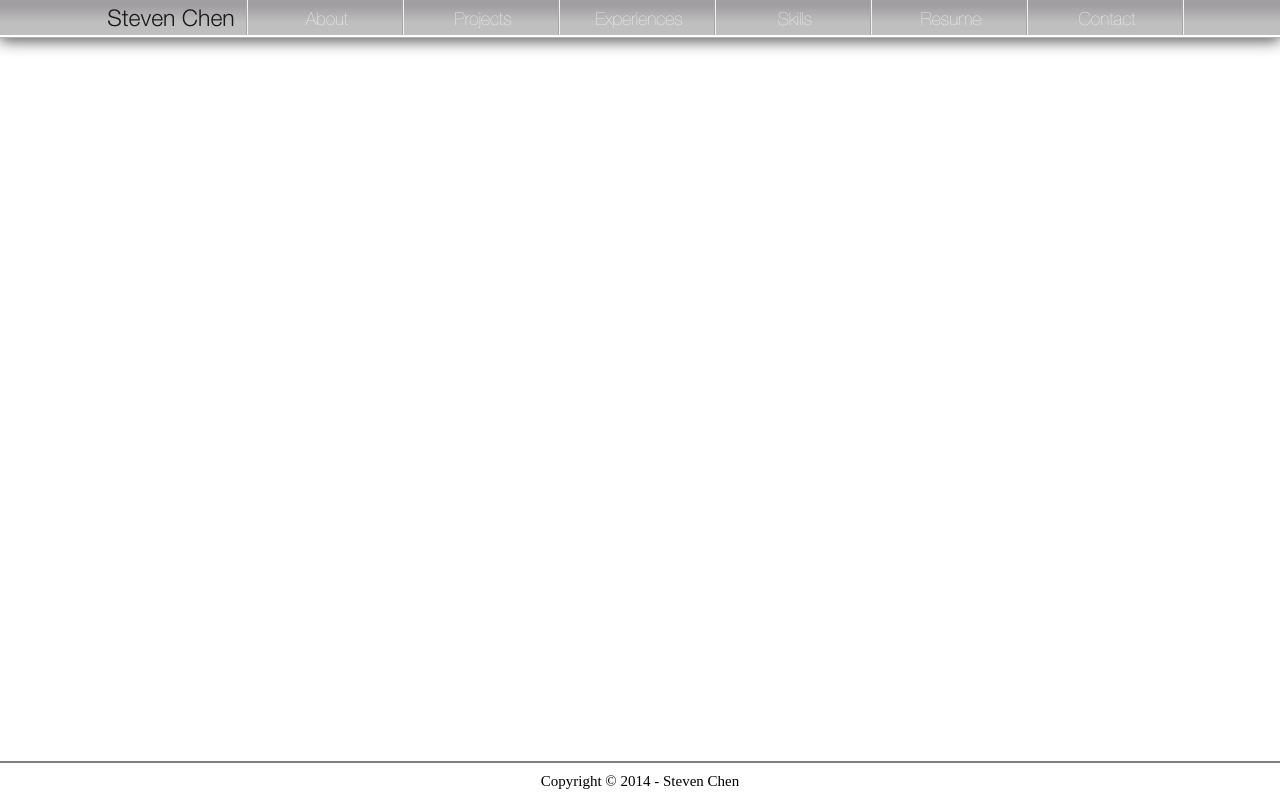
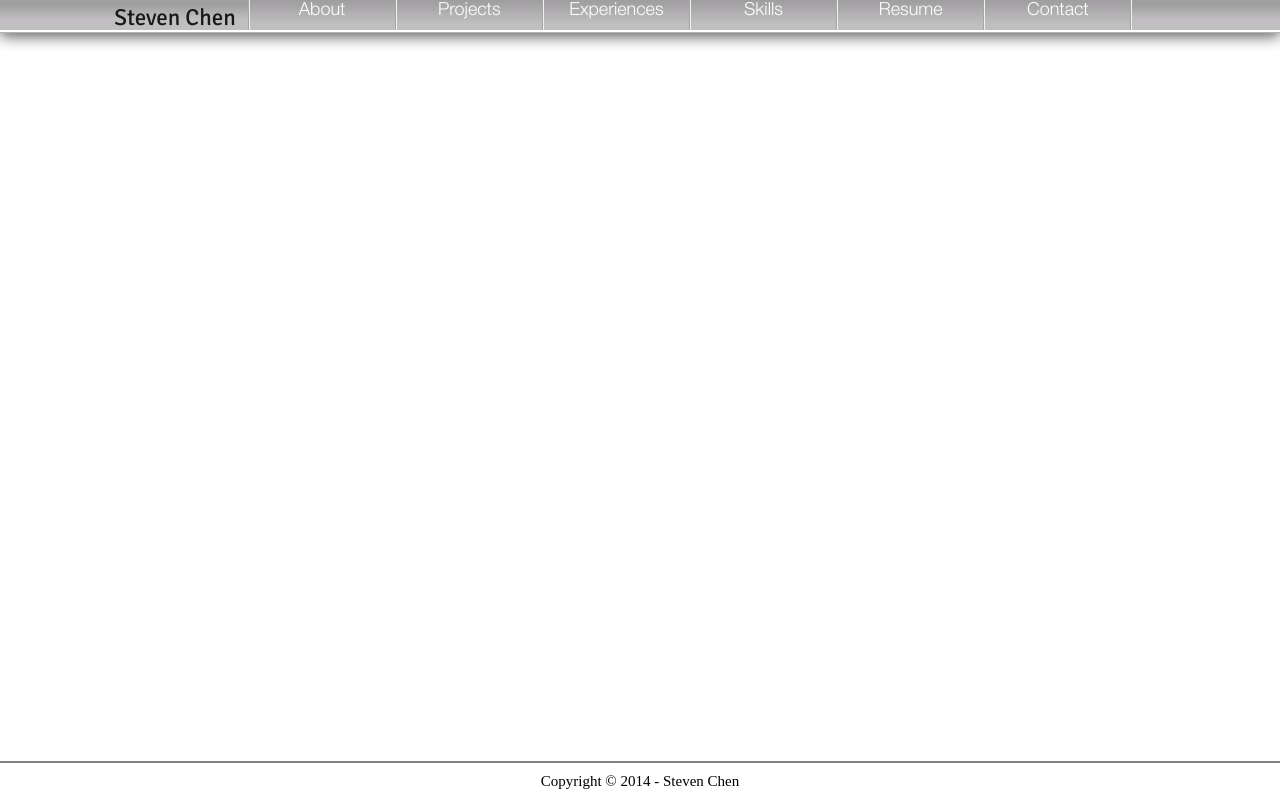
Before and after one commit to stevenchenn/stevenchenn.github.io, a plain HTML site: page index.html in a window 1280 px wide. Drawn offline with nearby package versions, Linux system fonts and the light colour scheme.

Commit message:
finished menubar

```diff
--- a/index.html
+++ b/index.html
@@ -1,6 +1,7 @@
 <!DOCTYPE html>
 <html>
 <head>
+	<link href='http://fonts.googleapis.com/css?family=Signika' rel='stylesheet' type='text/css'>
 	<title>Steven Chen</title>
 	<meta name="author" content="Steven Chen">
 	<link rel="stylesheet" type="text/css" href="stylesheet.css">
@@ -8,8 +9,8 @@
 	<script type="text/javascript" src="jscript.js"></script>
 <body>
 	<div class="container">
-		<ul id="menubar">
-			<li id="name"><a href>Steven Chen</a></li>
+		<ul id="menubar2">
+			<li id="name">Steven Chen</li>
 			<li><a href="#about">About</a></li>
 			<li><a href="#projects">Projects</a></li>
 			<li><a href="#experiences">Experiences</a></li>
@@ -17,7 +18,23 @@
 			<li><a href="#resume">Resume</a></li>
 			<li><a href="#contact">Contact</a></li>
 		</ul>
+
+
+
+		<ul id="menubar">
+			<li id="name">Steven Chen</li>
+			<li><a href="#about">About</a></li>
+			<li><a href="#projects">Projects</a></li>
+			<li><a href="#experiences">Experiences</a></li>
+			<li><a href="#skills">Skills</a></li>
+			<li><a href="#resume">Resume</a></li>
+			<li><a href="#contact">Contact</a></li>
+		</ul>
+
+
+
+
 	</div>
-	<div class="footer">Copyright &copy 2014 - <a href="https://www.facebook.com/stevenchennn" target='_blank'>Steven Chen</a></div>
+	<div class="footer">Copyright &copy 2014 - <a href="Ming_Chen_Resume.pdf" target='_blank'>Steven Chen</a></div>
 </body>
 </html>
--- a/jscript.js
+++ b/jscript.js
@@ -0,0 +1,5 @@
+$(document).ready(function(){
+	$(".item").hover(function(){
+		$("this").slideUp();
+	});
+});
--- a/stylesheet.css
+++ b/stylesheet.css
@@ -1,29 +1,30 @@
 @font-face{
 	font-family: HelveticaNeueUltraLight;
-	src: url('font/HelveticaNeueLTPro-UltLt.otf');
+	src: url('font/HelveticaNeueLTPro-Lt.otf');
 }
 @font-face{
-	font-family: HelveticaNeueLight;
-	src: url('font/HelveticaNeueLTPro-Lt.otf');
+	font-family: Signika;
+	src: url('font/Signika-Semibold.otf');
 	font-weight: bold;
 }
 body{
 	margin: 0;
 	background-color: white;
-	font-family: myfont;
 }
 
+
 .container{
-	text-align: center;
 	width: 100%;
-	margin-bottom: 30px;
-
-	height: 35px;
+	height: 30px;
 	border-bottom: 3px ridge white;
 	box-shadow: 0px 3px 15px #414141;
-	position: fixed;
 	opacity: 0.9;
-	background-image: -webkit-gradient(
+	filter:alpha(opacity=90);
+	background-color: white;
+	text-align: center;
+	background: white;
+
+background-image: -webkit-gradient(
 	linear,
 	left bottom,
 	left top,
@@ -35,46 +36,110 @@ body{
 	background-image: -webkit-linear-gradient(top, #BAB8BA 35%, #969496 85%);
 	background-image: -ms-linear-gradient(top, #BAB8BA 35%, #969496 85%);
 	background-image: linear-gradient(to top, #BAB8BA 35%, #969496 85%);
+
 }
 
+
 #menubar{
+
+	position: absolute;
+	width: 85%;
+	left:8%;
 	list-style: none;
 	margin: 0 auto;
 	padding: 0;
-	height: 35px;
+	height: 30px;
+	overflow: hidden;
+}
+
+#menubar2{
+
+	position: absolute;
+	width: 85%;
+	left:8%;
+	list-style: none;
+	margin: 0 auto;
+	padding: 0;
+	height: 30px;
+	overflow: hidden;
+
 }
 
 #menubar li {
-	display: inline-block;
-	height:35px;
-	width: 150px;
+	display: table-cell;
+	height:30px;
+	width: 12%;
 	text-align: center;
+	vertical-align: middle;
 	border-right: 2px groove #F0F0F0;
+}
+
+#menubar2 li {
+	display: table-cell;
+	height:30px;
+	width: 12%;
+	text-align: center;
 	vertical-align: middle;
-/* 	text-shadow: -1px 0 black, 0 1px black, 1px 0 black, 0 -1px black; */
-
+	border-right: 2px groove #F0F0F0;
 }
 
 #menubar li a{
 	display: block;
-	padding: 10px;
+background-image: -webkit-gradient(
+	linear,
+	left bottom,
+	left top,
+	color-stop(0.35, #BAB8BA),
+	color-stop(0.85, #969496)
+	);
+	background-image: -o-linear-gradient(top, #BAB8BA 35%, #969496 85%);
+	background-image: -moz-linear-gradient(top, #BAB8BA 35%, #969496 85%);
+	background-image: -webkit-linear-gradient(top, #BAB8BA 35%, #969496 85%);
+	background-image: -ms-linear-gradient(top, #BAB8BA 35%, #969496 85%);
+	background-image: linear-gradient(to top, #BAB8BA 35%, #969496 85%);
 	text-decoration: none;
 	color: white;
 	font-family: HelveticaNeueUltraLight;
 	font-size: 18px;
+	vertical-align: middle;
 	height: 100%;
+	transition: 0.25s;
+	padding: 6px;
 }
 
-#menubar #name a{
-	padding: 8px;
-	font-family: HelveticaNeueLight;
+#menubar2 li a{
+	display: block;
+	background-color: white;
+	text-decoration: none;
+	color: black;
+	font-family: HelveticaNeueUltraLight;
+	font-size: 18px;
+	vertical-align: middle;
+	height: 100%;
+	padding: 6px;
+}
+
+#menubar #name{
+	font-family: Signika;
 	font-size: 23px;
 	color: black;
+	font-weight: 500;
 }
 
-#menubar #name a:hover{
-	color: white;
+#menubar2 #name{
+	font-family: Signika;
+	font-size: 23px;
+	color: black;
+	font-weight: 500;
+	opacity: 0;
 }
+
+#menubar li a:hover{
+	transition: 0.25s;
+	transform: translate(0px, -35px);
+	-webkit-transform: translate(0px, -35px);
+}
+
 
 .footer{
 	position: absolute;
```
Also changed, not shown: font/Signika-Semibold.otf (added), 1 other file.
